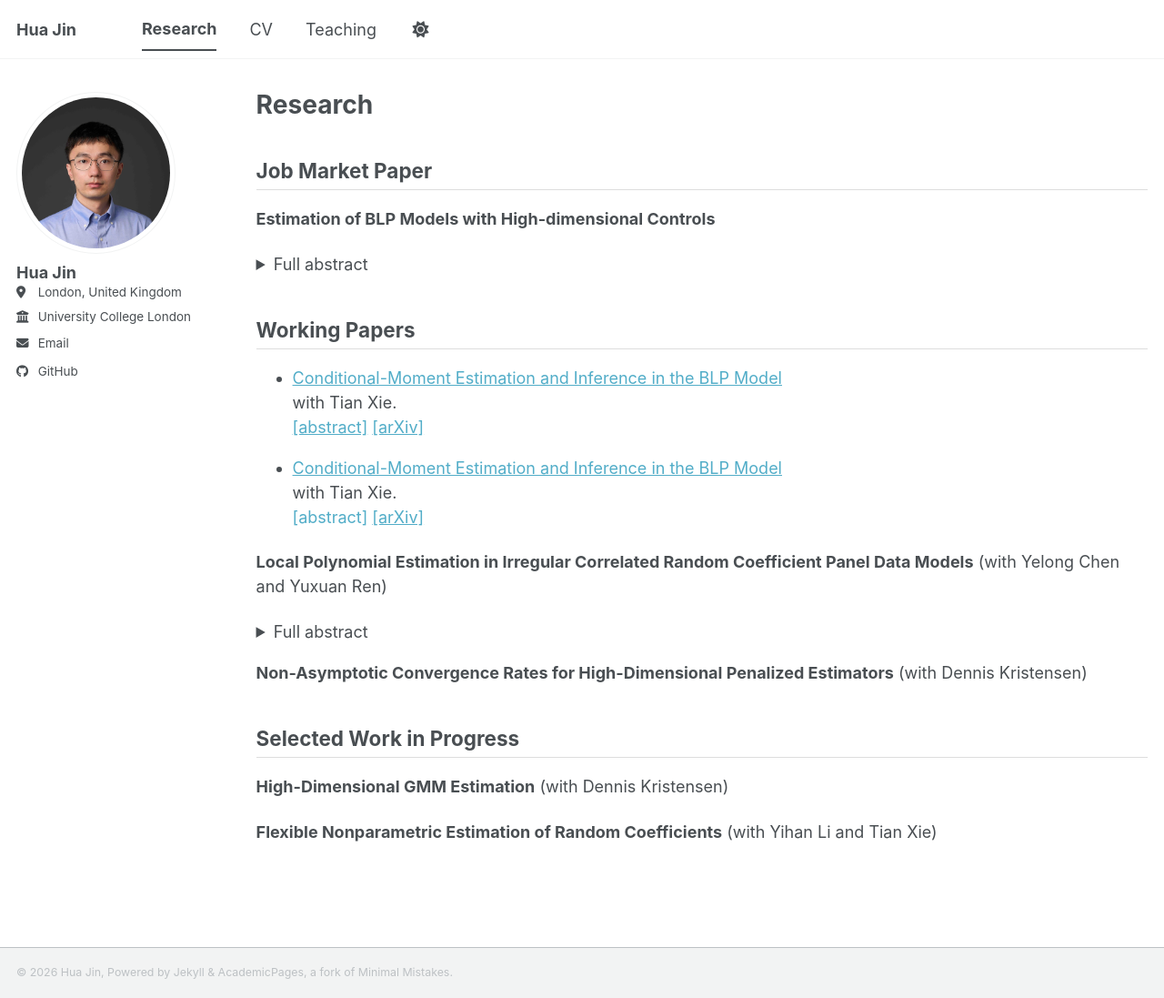
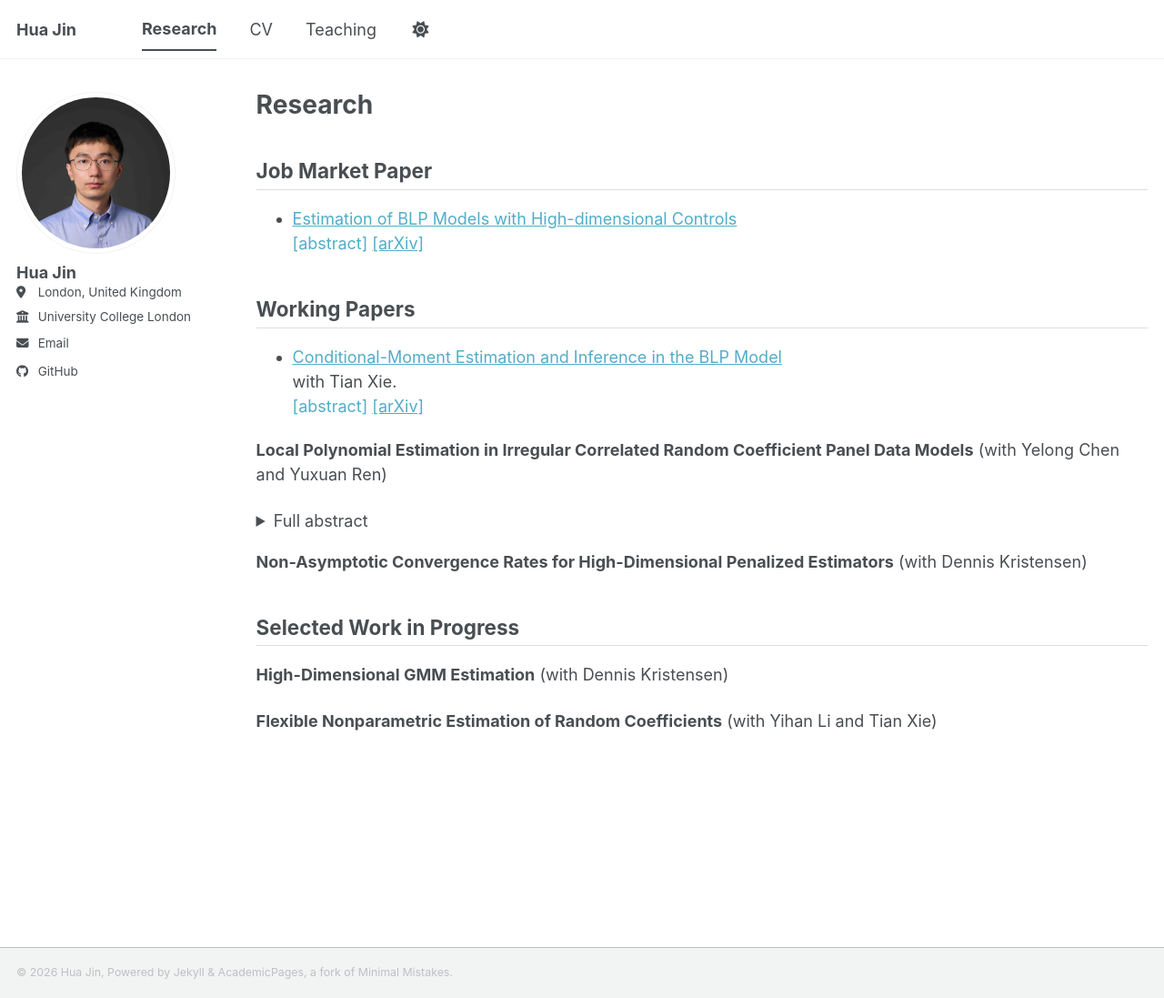
Before and after one commit to huajin-econ/huajin-econ.github.io, a Jekyll site: the page built from _pages/research.md, in a window 1280 px wide and 1097 px high. Shown: the whole window at 91% size. Built offline with Jekyll 4.4.1, drawn with Linux system fonts in a browser that asks for light colours; a style sheet for code colours, icons or effects is not loaded.

Commit message:
Refactor job market paper section in research.md
Removed redundant full abstract section and added a details section for the job market paper.

```diff
--- a/_pages/research.md
+++ b/_pages/research.md
@@ -7,18 +7,22 @@ author_profile: true
 
 <h2 style="border-bottom: 1px solid #ddd; padding-bottom: 0.3em;">Job Market Paper</h2>
 
-**Estimation of BLP Models with High-dimensional Controls**
-
-<details>
-<summary>Full abstract</summary>
-
-This paper develops a framework for estimating demand in differentiated product markets with high-dimensional product characteristics, building on the Berry, Levinsohn, and Pakes (1995) model with market-level data; the number of characteristics may exceed the number of markets. First, we propose a Neyman orthogonal estimator in which high-dimensional nuisance parameters are estimated by machine-learning methods such as LASSO, and show that it is $\sqrt{T}$-asymptotically normal for the parameters of interest, such as the price coefficient and price heterogeneity, even when the nuisance parameters converge at slower rates. Second, under approximate sparsity, we provide LASSO-based nuisance estimators that attain the required rates, although mean utility is recovered from market shares only when the nonlinear parameters are known. Monte Carlo simulations show good finite-sample performance. We illustrate the method with Dominick's Finer Foods data on tuna and Kantar Worldpanel Take Home data on juice.
-
-</details>
+<ul class="papers">
+<li>
+  <a>Estimation of BLP Models with High-dimensional Controls</a><br>
+  <details>
+    <summary><span class="abs-btn">[abstract]</span> <a>[arXiv]</a></summary>
+    <div class="abstract">
+    This paper develops a framework for estimating demand in differentiated product markets with high-dimensional product characteristics, building on the Berry, Levinsohn, and Pakes (1995) model with market-level data; the number of characteristics may exceed the number of markets. First, we propose a Neyman orthogonal estimator in which high-dimensional nuisance parameters are estimated by machine-learning methods such as LASSO, and show that it is $\sqrt{T}$-asymptotically normal for the parameters of interest, such as the price coefficient and price heterogeneity, even when the nuisance parameters converge at slower rates. Second, under approximate sparsity, we provide LASSO-based nuisance estimators that attain the required rates, although mean utility is recovered from market shares only when the nonlinear parameters are known. Monte Carlo simulations show good finite-sample performance. We illustrate the method with Dominick's Finer Foods data on tuna and Kantar Worldpanel Take Home data on juice.
+    </div>
+  </details>
+</li>
+</ul>
 
 
 <h2 style="border-bottom: 1px solid #ddd; padding-bottom: 0.3em;">Working Papers</h2>
 
+<!--
 <ul>
 <li>
   <a href="https://arxiv.org/pdf/2609.15736" target="_blank">Conditional-Moment Estimation and Inference in the BLP Model</a><br>
@@ -30,6 +34,7 @@ This paper develops a framework for estimating demand in differentiated product
   </div>
 </li>
 </ul>
+-->
 
 <ul class="papers">
 <li>
```
